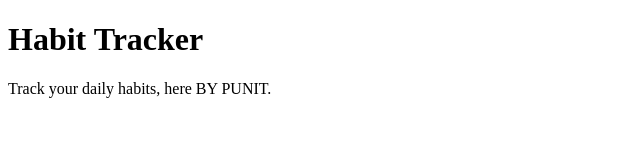
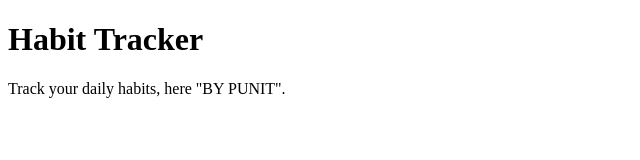
Before and after one commit to punitrajendra/habit-tracker, a plain HTML site: page index.html in a window 1280 px wide. Shown: the full height of the page, 0-640 px from the left. Drawn offline with Linux system fonts and the light colour scheme.

Commit message:
some text edit

```diff
--- a/index.html
+++ b/index.html
@@ -7,6 +7,6 @@
 </head>
 <body>
   <h1>Habit Tracker</h1>
-  <p>Track your daily habits, here BY PUNIT.</p>
+  <p>Track your daily habits, here "BY PUNIT".</p>
 </body>
 </html>
```
